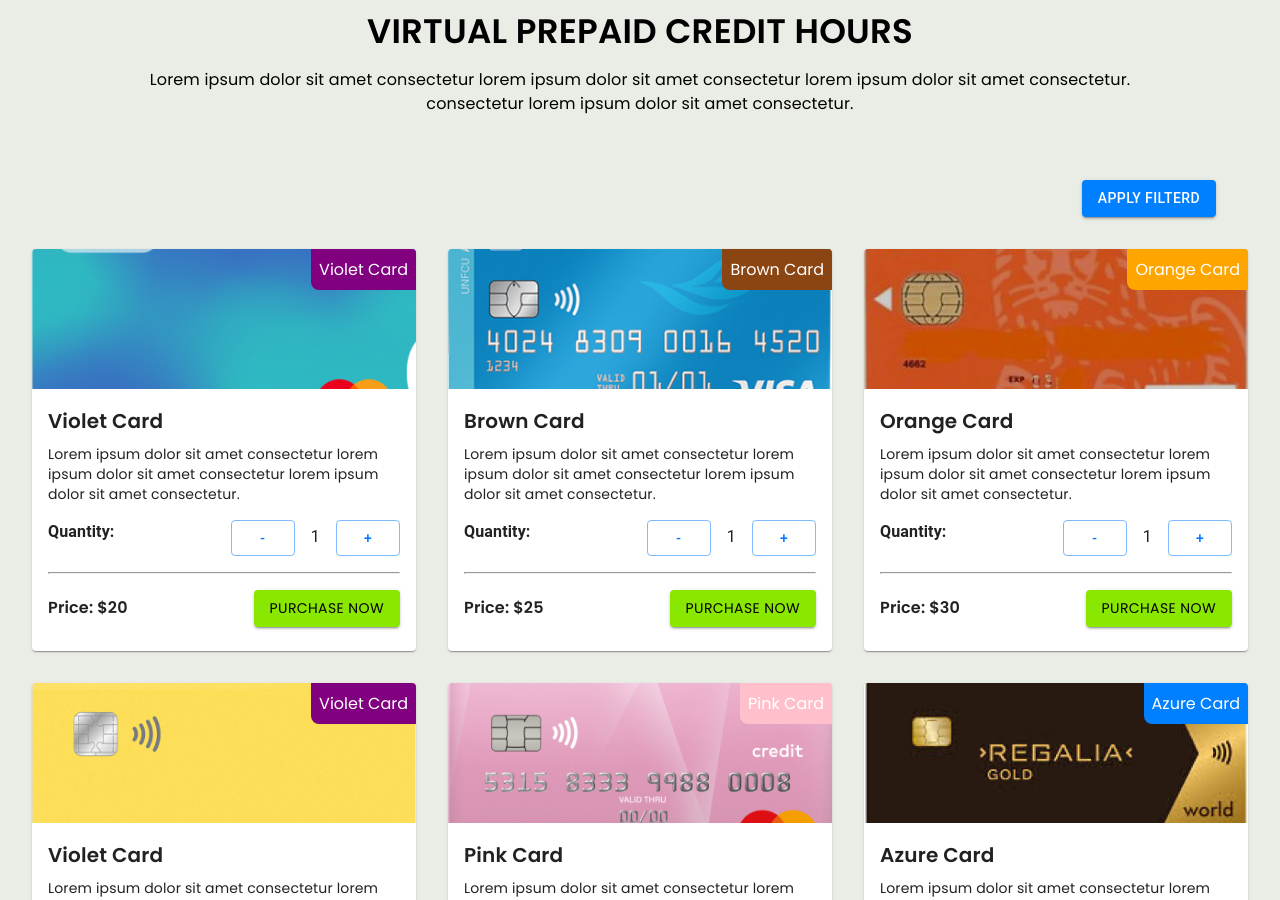
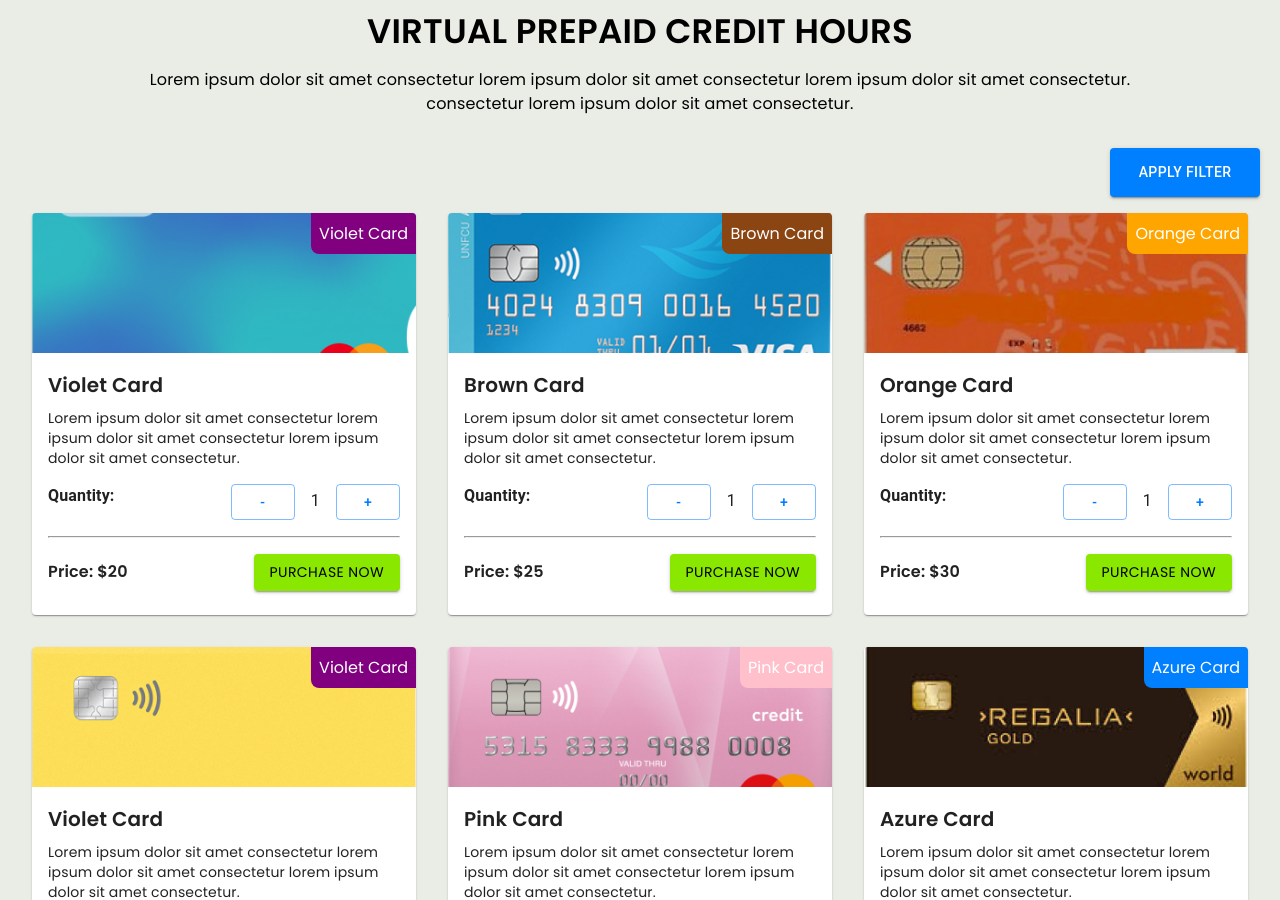
Before and after one commit to irfanalipace/cardWebsite, a React (Vite) app: page / in a window 1280 px wide. Shown: the part 1600-2500 px from the top of the page. Built offline with nearby package versions, Linux system fonts and the light colour scheme.

Commit message:
Changes Landing page

```diff
--- a/src/Views/Landing/Landing.jsx
+++ b/src/Views/Landing/Landing.jsx
@@ -37,10 +37,11 @@ const Landing = () => {
     <StyledRoot>
       <BackgroundImage />
       <Header />
+
       <MainContent>
         <HeroSections />
         <OfferSections />
-      <PrepaidCard />
+        <PrepaidCard />
       </MainContent>
       <Footer />
     </StyledRoot>
--- a/src/Views/Landing/components/Content/HomePage/PrepaidCard.jsx
+++ b/src/Views/Landing/components/Content/HomePage/PrepaidCard.jsx
@@ -103,16 +103,11 @@ const PrepaidCard = () => {
         <br />
         consectetur lorem ipsum dolor sit amet consectetur.
       </Typography>
-      <Box sx={{ padding: "2rem" }}>
+      <Box sx={{ paddingBottom: "1rem" }}>
       <Grid container spacing={2} justifyContent="flex-end" alignItems="center">
-
-
-
-
       {isFilterOpen && (
         <>
-
-            <Grid item>
+          <Grid item xs={3}>
             <Select fullWidth defaultValue="" displayEmpty>
               <MenuItem value="" disabled>
                 Select MasterCard
@@ -123,16 +118,11 @@ const PrepaidCard = () => {
             </Select>
           </Grid>
 
-
-            <Grid item>
-              <TextField
-                fullWidth
-                placeholder="Please Type Value"
-                variant="outlined"
-              />
+          <Grid item xs={3}>
+            <TextField fullWidth placeholder="Please Type Value" variant="outlined" />
           </Grid>
 
-            <Grid item>
+          <Grid item xs={3}>
             <Select fullWidth defaultValue="" displayEmpty>
               <MenuItem value="" disabled>
                 Select Currency
@@ -143,35 +133,25 @@ const PrepaidCard = () => {
             </Select>
           </Grid>
 
-
-            <Grid item>
-              <Button
-                variant="outlined"
-                onClick={handleCancel}
-                sx={{ marginRight: "1rem" }}
-              >
+          <Grid item xs={1.5}>
+            <Button variant="outlined" onClick={handleCancel} sx={{ marginRight: "1rem", padding:"12px", width:'150px' }}>
               Cancel
-              </Button>
-              <Button
-                variant="contained"
-                sx={{ backgroundColor: "#007FFF", color: "white" }}
-              >
-                Apply Filter
             </Button>
           </Grid>
         </>
       )}
 
-           <Grid item>
+      <Grid item xs={1.5}>
         <Button
           variant="contained"
           onClick={handleFilterToggle}
-            sx={{ backgroundColor: "#007FFF", color: "white" }}
+          sx={{ backgroundColor: "#007FFF", color: "white",padding:"12px", width:'150px' }}
         >
-            Apply Filterd
+          Apply Filter
         </Button>
       </Grid>
     </Grid>
+
     </Box>
        <Grid container spacing={4} justifyContent="center">
         {cardData.map((card) => {
```
Lines whose indentation alone changed are shown as unchanged.
